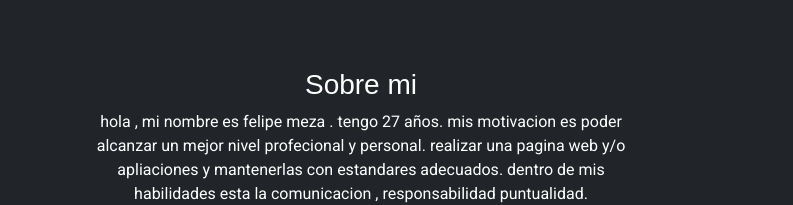
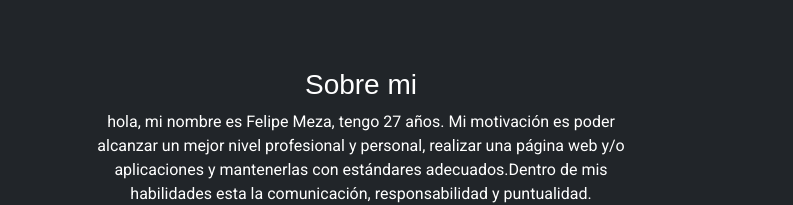
Before and after one commit to reguetax/proyecto_final, a plain HTML site: page index.html in a window 1280 px wide. Shown: the part 595-800 px from the top of the page, 0-793 px from the left. Drawn offline with nearby package versions, Linux system fonts and the light colour scheme; grey boxes are pictures that could not be loaded; a web font is replaced by a local one.

Commit message:
ultimos detalles del texto sobre mi

```diff
--- a/index.html
+++ b/index.html
@@ -84,11 +84,10 @@
     <div class="container">
         <div class="div1 text-center">
             <h3>Sobre mi</h3>
-            <p class="texto">hola , mi nombre es felipe meza . tengo 27 años. mis motivacion
-                es poder alcanzar un mejor nivel profecional y personal.
-                realizar una pagina web y/o apliaciones y mantenerlas con
-                estandares adecuados.
-                dentro de mis habilidades esta la comunicacion , responsabilidad
+            <p class="texto">hola, mi nombre es Felipe Meza, tengo 27 años. Mi motivación
+                es poder alcanzar un mejor nivel profesional y personal,
+                realizar una página web y/o aplicaciones y mantenerlas con
+                estándares adecuados.Dentro de mis habilidades esta la comunicación, responsabilidad y
                 puntualidad.
             </p>
         </div>
```
